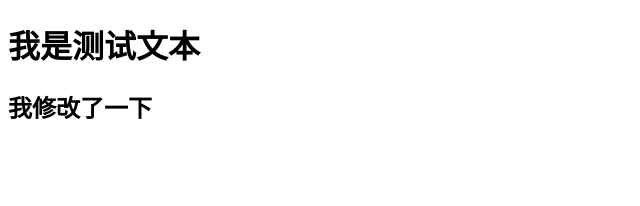
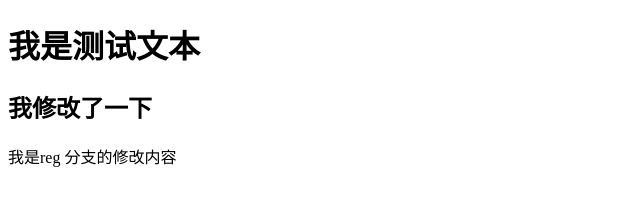
Before and after one commit to cynthia-qin/pro_01, a plain HTML site: page index.html in a window 1280 px wide. Shown: the whole page, without its empty margins (0-640 px from the left). Drawn offline with Linux system fonts and the light colour scheme.

Commit message:
修改了reg分支的index.html

```diff
--- a/index.html
+++ b/index.html
@@ -9,5 +9,6 @@
 <body>
     <h1>我是测试文本</h1>
     <h2>我修改了一下</h2>
+    <p>我是reg 分支的修改内容</p>
 </body>
 </html>
```
